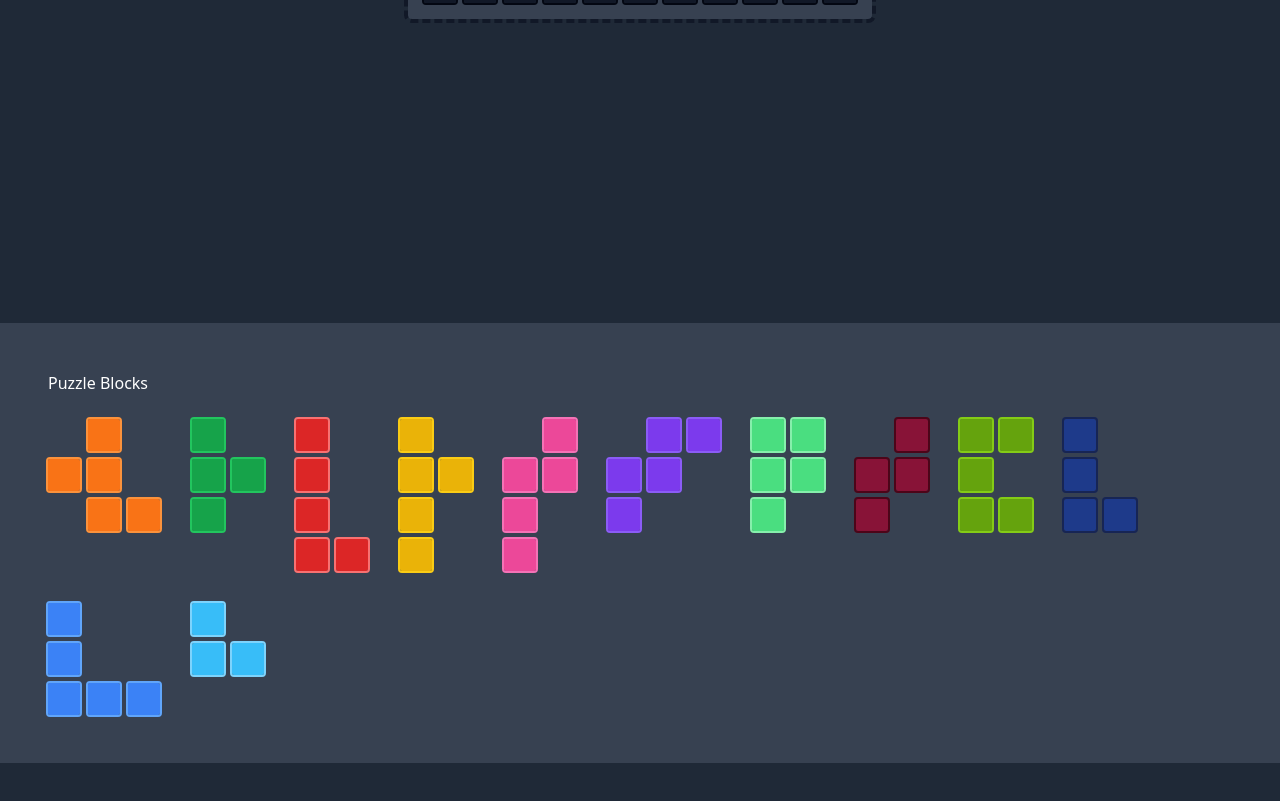
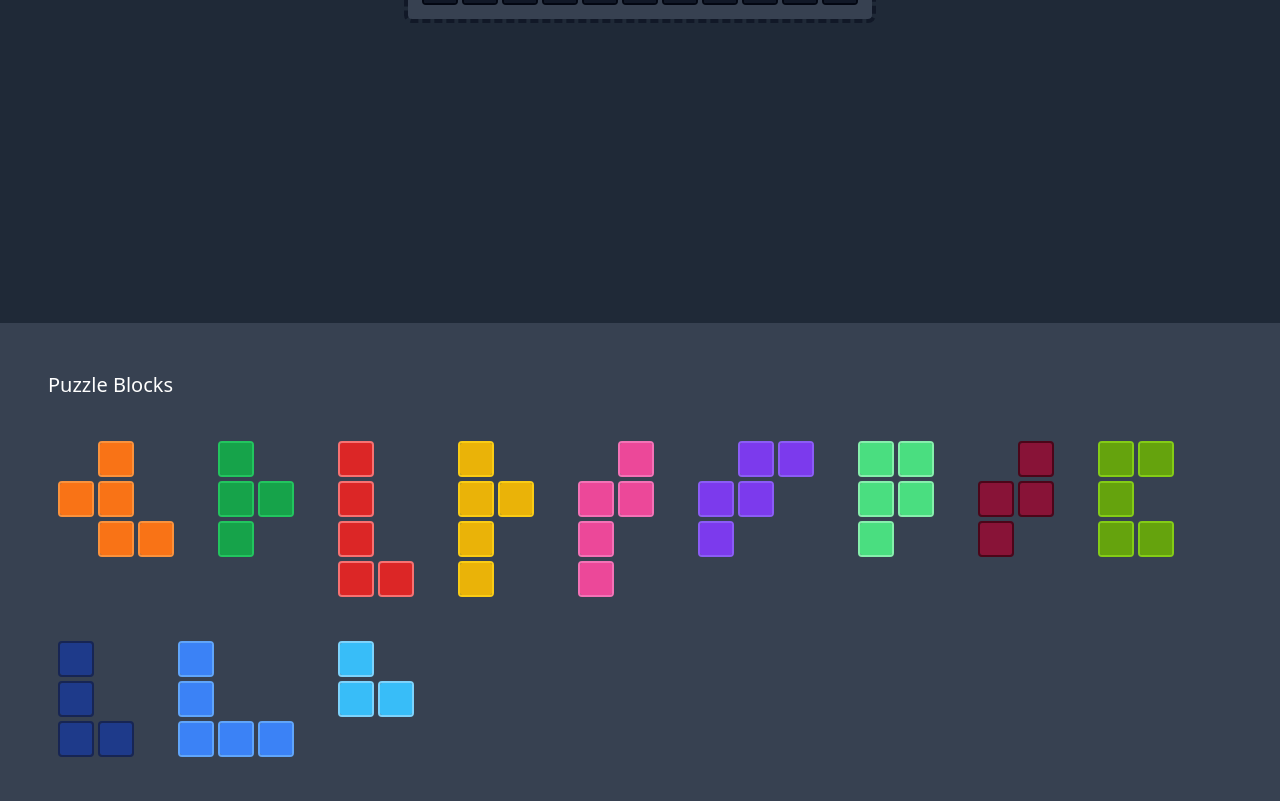
Before and after one commit to helgoyat/haloonie-puzzle, a Vue app: page / in a window 1280 px wide. Shown: the part 493-1294 px from the top of the page. Before the commit the page ends 1256 px from the top, so only its background shows below. Built offline with nearby package versions, Linux system fonts and the light colour scheme.

Commit message:
Prepare for display block positions

```diff
--- a/src/App.vue
+++ b/src/App.vue
@@ -1,12 +1,29 @@
 <script setup lang="ts">
 import { ref } from "vue";
-import { IBlock, BaseEnum } from "@/types";
+import { IBlock, IPositions, BaseEnum } from "@/types";
 import { DataBlockList } from "@/data";
+import { getBlockPositionList } from "@/utils";
 import CanvaSpot from "@/components/CanvaSpot.vue";
 
 const length = ref<number>(11);
 const width = ref<number>(5);
 const blockList = ref<IBlock[]>([...DataBlockList]);
+const selectedBlock = ref<number | null>(null);
+const blockPositionList = ref<IPositions[]>([]);
+
+function handleSelectBlock(index: number) {
+  const block = blockList.value[index];
+  if (!block) return;
+
+  if (selectedBlock.value === index) {
+    selectedBlock.value = null;
+    blockPositionList.value = [];
+    return;
+  }
+  selectedBlock.value = index;
+  const result = getBlockPositionList(block);
+  blockPositionList.value = [...result];
+}
 </script>
 
 <template>
@@ -21,13 +38,15 @@ const blockList = ref<IBlock[]>([...DataBlockList]);
         </template>
       </div>
     </div>
-    <div class="w-full bg-gray-700 p-12 text-white flex flex-col gap-6">
-      <div>Puzzle Blocks</div>
-      <div class="flex flex-row flex-wrap gap-8">
-        <div v-for="block in blockList">
+    <div class="w-full bg-gray-700 p-12 text-white flex flex-col gap-8">
+      <div class="text-xl">Puzzle Blocks</div>
+      <div class="flex flex-row items-start flex-wrap gap-6">
         <div
-            class="grid gap-2 w-fit"
+          v-for="(block, index) in blockList"
+          class="p-3 grid gap-2 w-fit hover:cursor-pointer hover:outline outline-gray-600 outline-2 hover:bg-gray-800 rounded"
+          :class="selectedBlock === index && 'bg-gray-800'"
           :style="`grid-template-columns: repeat(${block.x}, minmax(0, 1fr))`"
+          @click="handleSelectBlock(index)"
         >
           <template v-for="(el, index) in block.base">
             <div
@@ -45,7 +64,27 @@ const blockList = ref<IBlock[]>([...DataBlockList]);
           </template>
         </div>
       </div>
+      <template v-if="selectedBlock !== null && blockPositionList.length">
+        <div class="text-xl">Positions</div>
+        <div class="flex flex-row items-start flex-wrap gap-6">
+          <div
+            v-for="(block, index) in blockPositionList"
+            class="p-3 grid gap-2 w-fit"
+            :style="`grid-template-columns: repeat(${block.x}, minmax(0, 1fr))`"
+          >
+            <template v-for="(el, index) in block.base">
+              <div
+                v-if="el === BaseEnum.ENTITY"
+                class="w-8 h-8 outline outline-2 rounded-sm bg-gray-800 outline-gray-900"
+              ></div>
+              <div
+                v-if="el === BaseEnum.NONE"
+                class="bg-transparent w-8 h-8"
+              ></div>
+            </template>
           </div>
+        </div>
+      </template>
     </div>
   </main>
 </template>
--- /dev/null
+++ b/src/utils/index.ts
@@ -0,0 +1,6 @@
+import type { IBlock, IPosition } from "@/types";
+
+export function getBlockPositionList(block: IBlock): IPosition[] {
+  const init = { base: block.base, x: block.x, y: block.y };
+  return [init];
+}
```
Also changed, not shown: src/types/index.ts (+6 -3 lines). Lines whose indentation alone changed are shown as unchanged.
